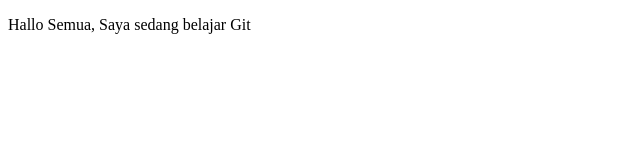
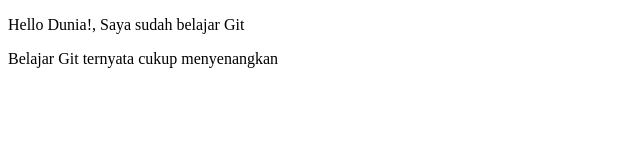
Before and after one commit to Micmec94/belajar-git, a plain HTML site: page index.html in a window 1280 px wide. Shown: the whole page, without its empty margins (0-640 px from the left). Drawn offline with Linux system fonts and the light colour scheme.

Commit message:
Belajar git Gregettt!

```diff
--- a/index.html
+++ b/index.html
@@ -5,6 +5,7 @@
 	<title>Belajar Git - Project 001</title>
 </head>
 <body>
-	<p>Hallo Semua, Saya sedang belajar Git</p>
+	<p>Hello Dunia!, Saya sudah belajar Git</p>
+	<p>Belajar Git ternyata cukup menyenangkan</p>
 </body>
 </html>
```
